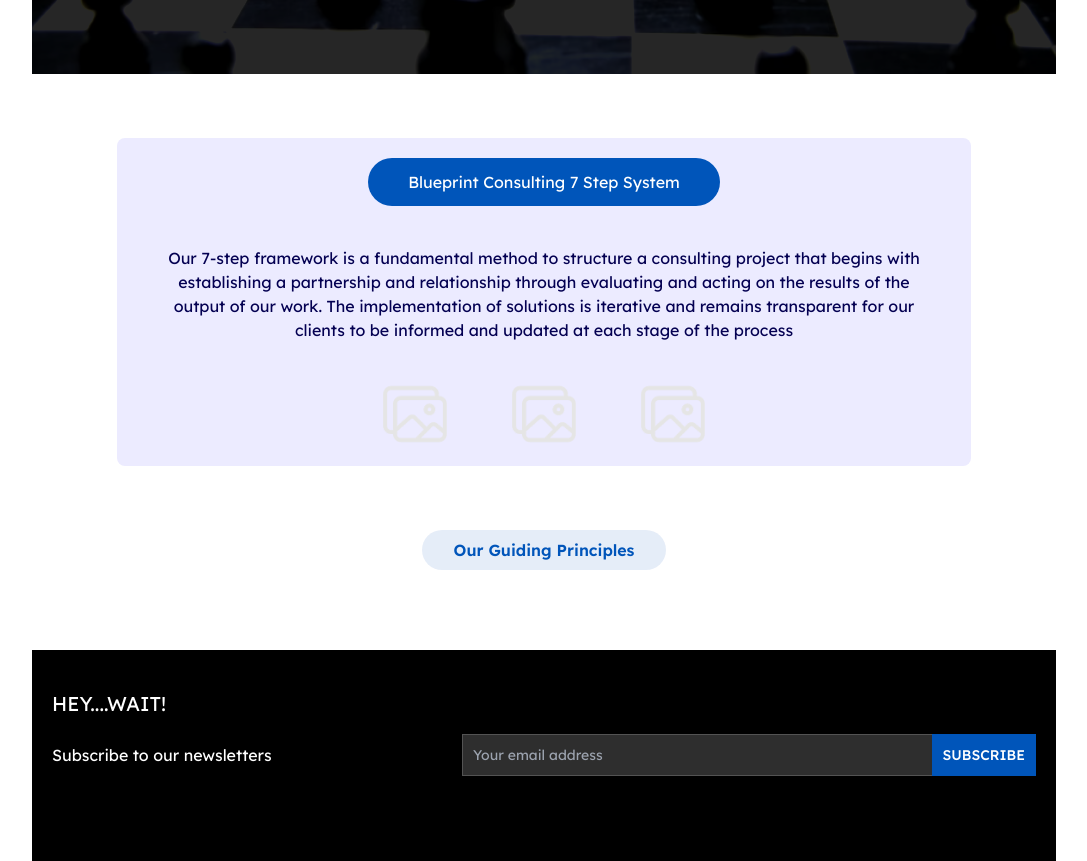
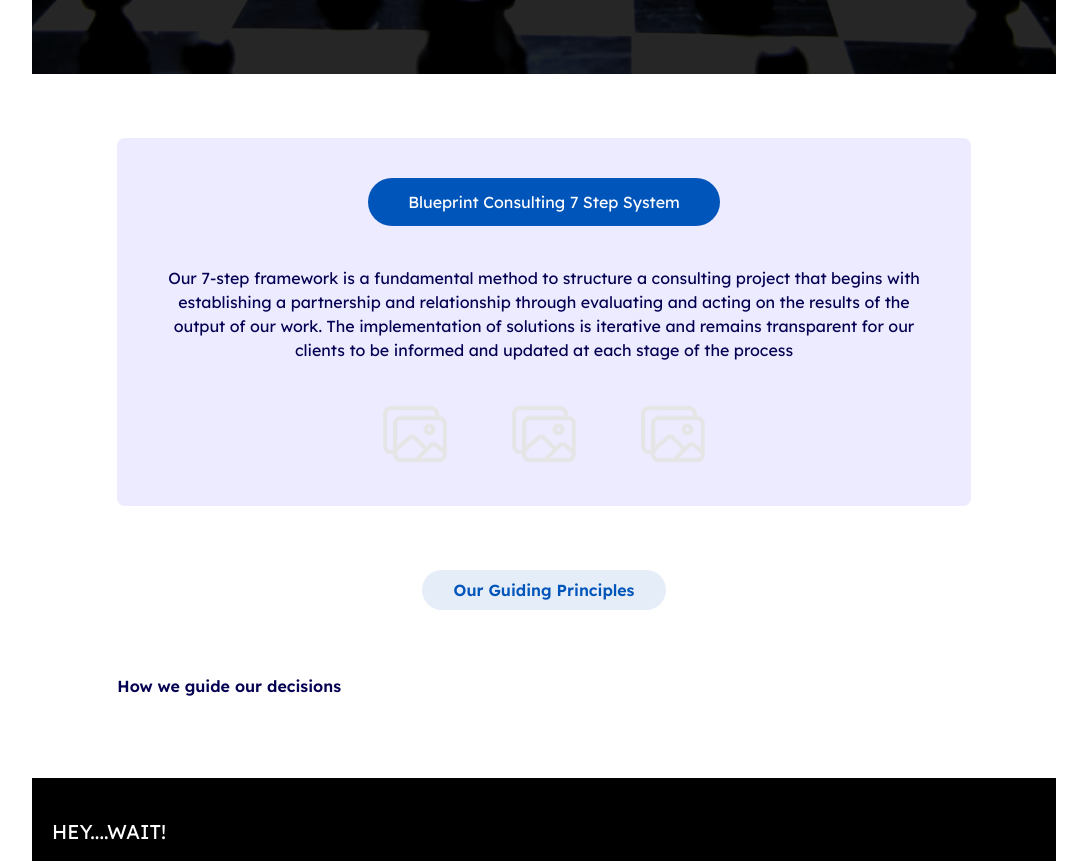
Before and after one commit to EdgarAmpiire/blueprints-web, a React (Create React App) app: page /how-we-work in a window 1280 px wide. Shown: the part 440-1301 px from the top of the page, without its empty margins (96-1183 px from the left). Built offline with nearby package versions, Linux system fonts and the light colour scheme; what tw-elements would draw is missing.

Commit message:
how we work - hero

```diff
--- a/src/features/howWeWork/components/Consultation.jsx
+++ b/src/features/howWeWork/components/Consultation.jsx
@@ -5,7 +5,7 @@ export const Consultation = () => {
   return (
     <div>
       <div className="mt-16 flex justify-center items-center">
-        <div className="w-10/12 bg-[#ECEBFF] rounded-lg flex flex-col items-center justify-center py-5 px-10">
+        <div className="w-10/12 bg-[#ECEBFF] rounded-lg flex flex-col items-center justify-center py-10 px-10">
           <div className="bg-[#0055BA] py-3 px-10 rounded-full ">
             <h1 className="text-white">Blueprint Consulting 7 Step System</h1>
           </div>
--- a/src/features/howWeWork/components/Principles.jsx
+++ b/src/features/howWeWork/components/Principles.jsx
@@ -10,6 +10,15 @@ export const Principles = () => {
                 <h1 className='text-[#0055BA] font-semibold'>Our Guiding Principles</h1>
             </div>
             </div>
+
+            <div className='mt-16 flex justify-center'>
+                <div className='w-10/12'>
+
+                <div>
+                    <h1 className='text-[#040052] font-semibold '>How we guide our decisions</h1>
+                </div>
+                </div>
+            </div>
         </div>
     </div>
   )
```
